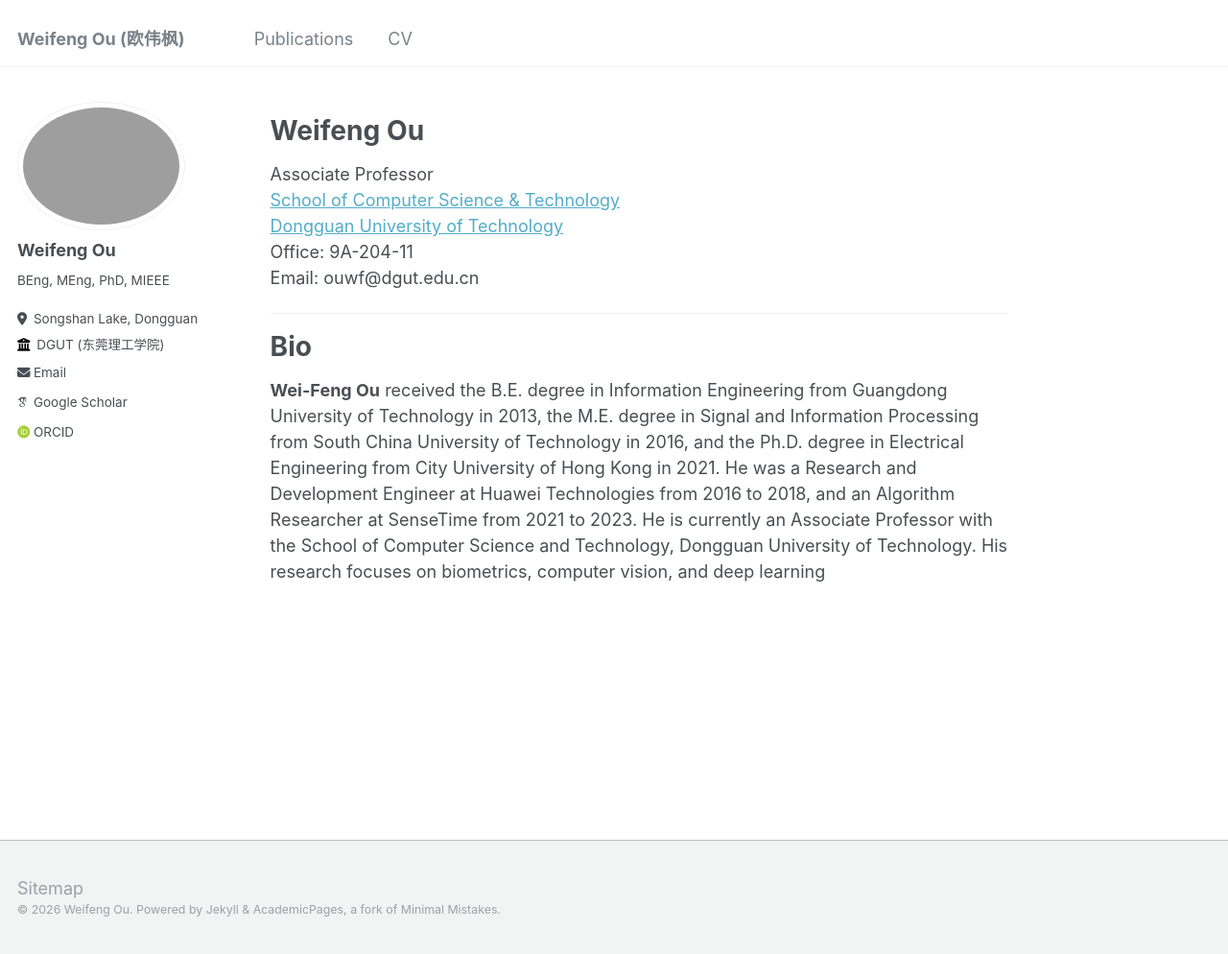
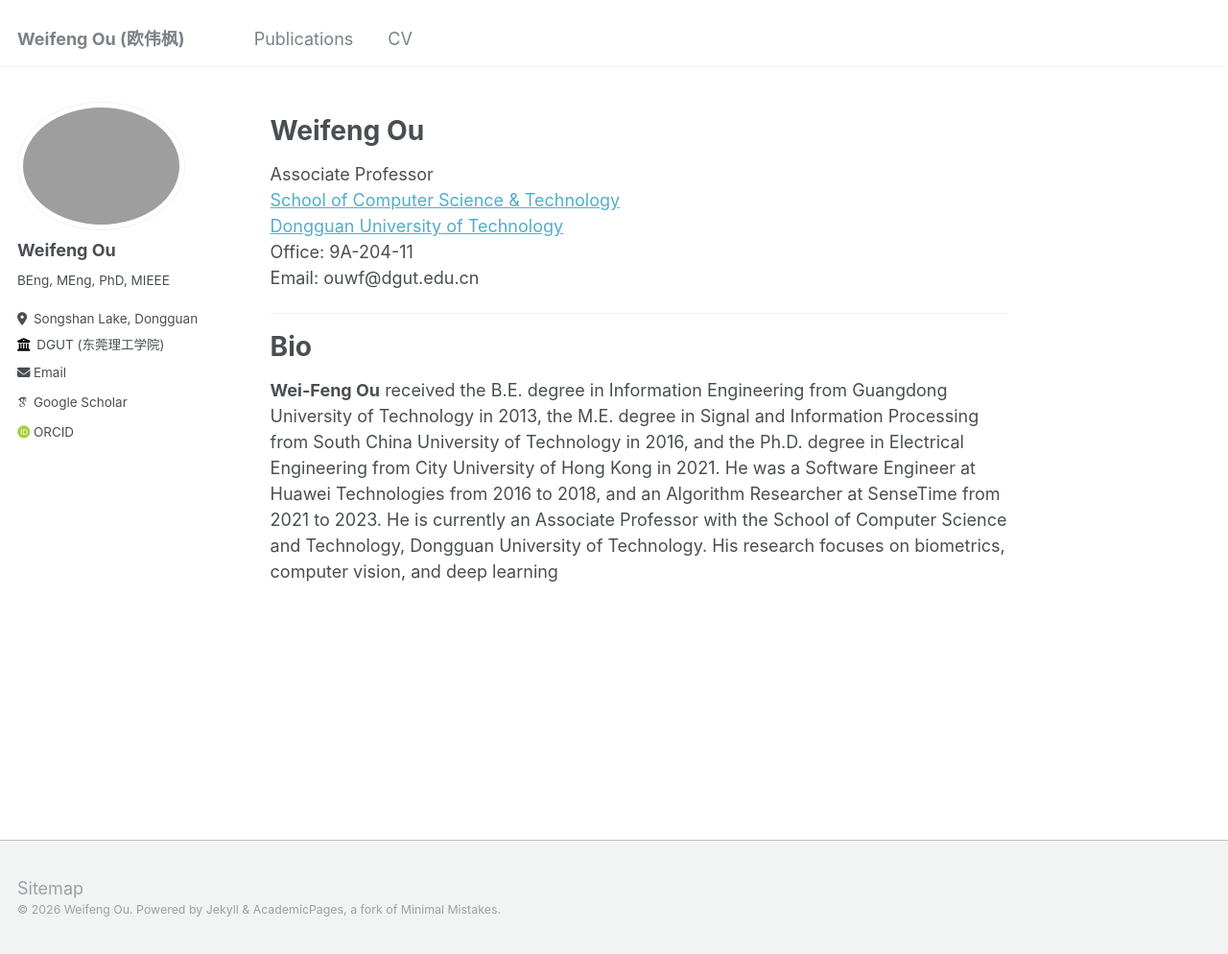
Before and after one commit to ouwf/ouwf.github.io, a Jekyll site: the page built from _pages/about.md, in a window 1280 px wide and 994 px high. Shown: the whole window at 96% size. Built offline with Jekyll 4.4.1, drawn with Linux system fonts in a browser that asks for light colours; some web fonts are replaced.

Commit message:
Update job title in bio section

```diff
--- a/_pages/about.md
+++ b/_pages/about.md
@@ -16,4 +16,4 @@ Email: ouwf@dgut.edu.cn
 
 ---
 # Bio
-**Wei-Feng Ou** received the B.E. degree in Information Engineering from Guangdong University of Technology in 2013, the M.E. degree in Signal and Information Processing from South China University of Technology in 2016, and the Ph.D. degree in Electrical Engineering from City University of Hong Kong in 2021. He was a Research and Development Engineer at Huawei Technologies from 2016 to 2018, and an Algorithm Researcher at SenseTime from 2021 to 2023. He is currently an Associate Professor with the School of Computer Science and Technology, Dongguan University of Technology. His research focuses on biometrics, computer vision, and deep learning
+**Wei-Feng Ou** received the B.E. degree in Information Engineering from Guangdong University of Technology in 2013, the M.E. degree in Signal and Information Processing from South China University of Technology in 2016, and the Ph.D. degree in Electrical Engineering from City University of Hong Kong in 2021. He was a Software Engineer at Huawei Technologies from 2016 to 2018, and an Algorithm Researcher at SenseTime from 2021 to 2023. He is currently an Associate Professor with the School of Computer Science and Technology, Dongguan University of Technology. His research focuses on biometrics, computer vision, and deep learning
```
